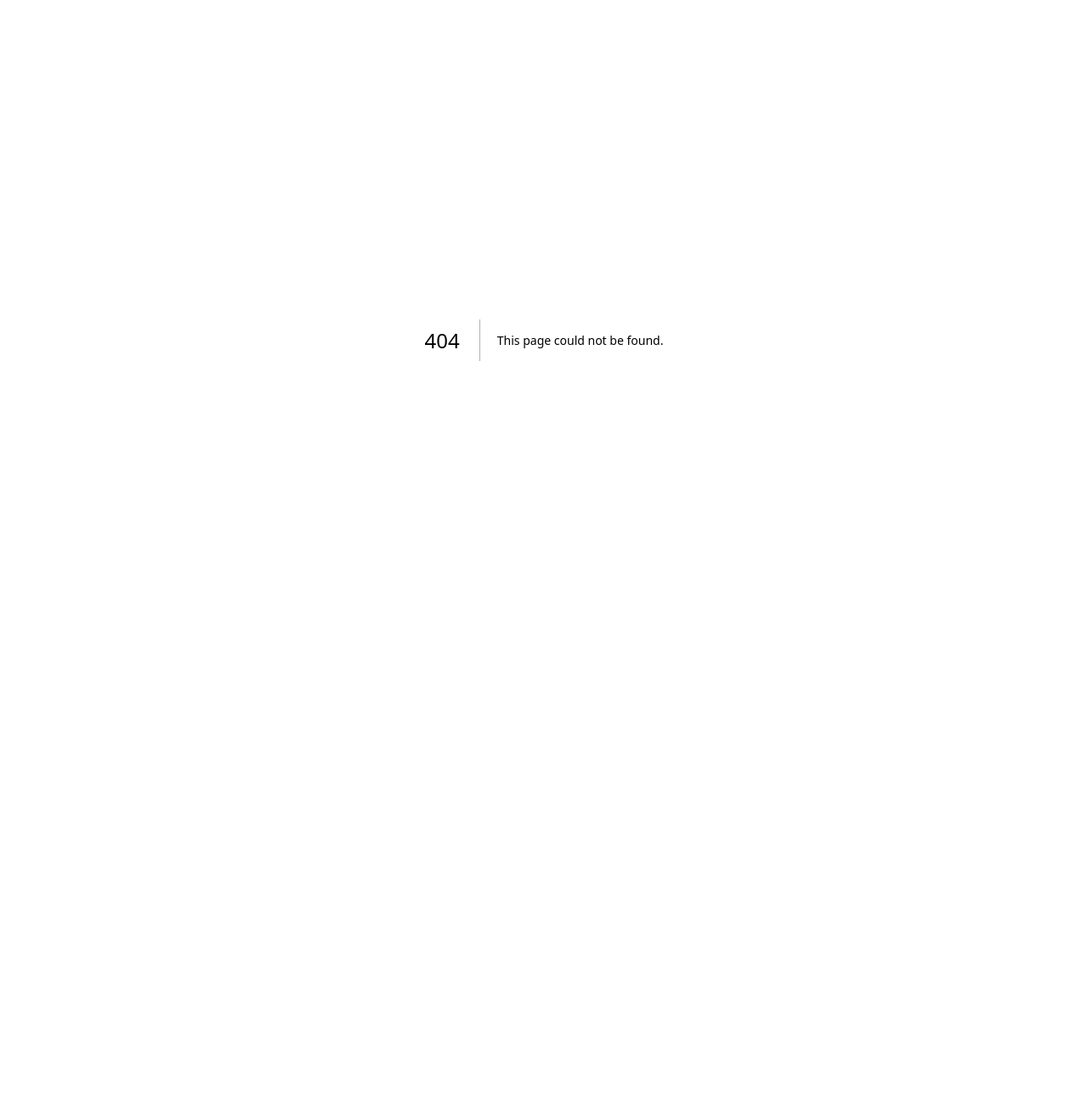
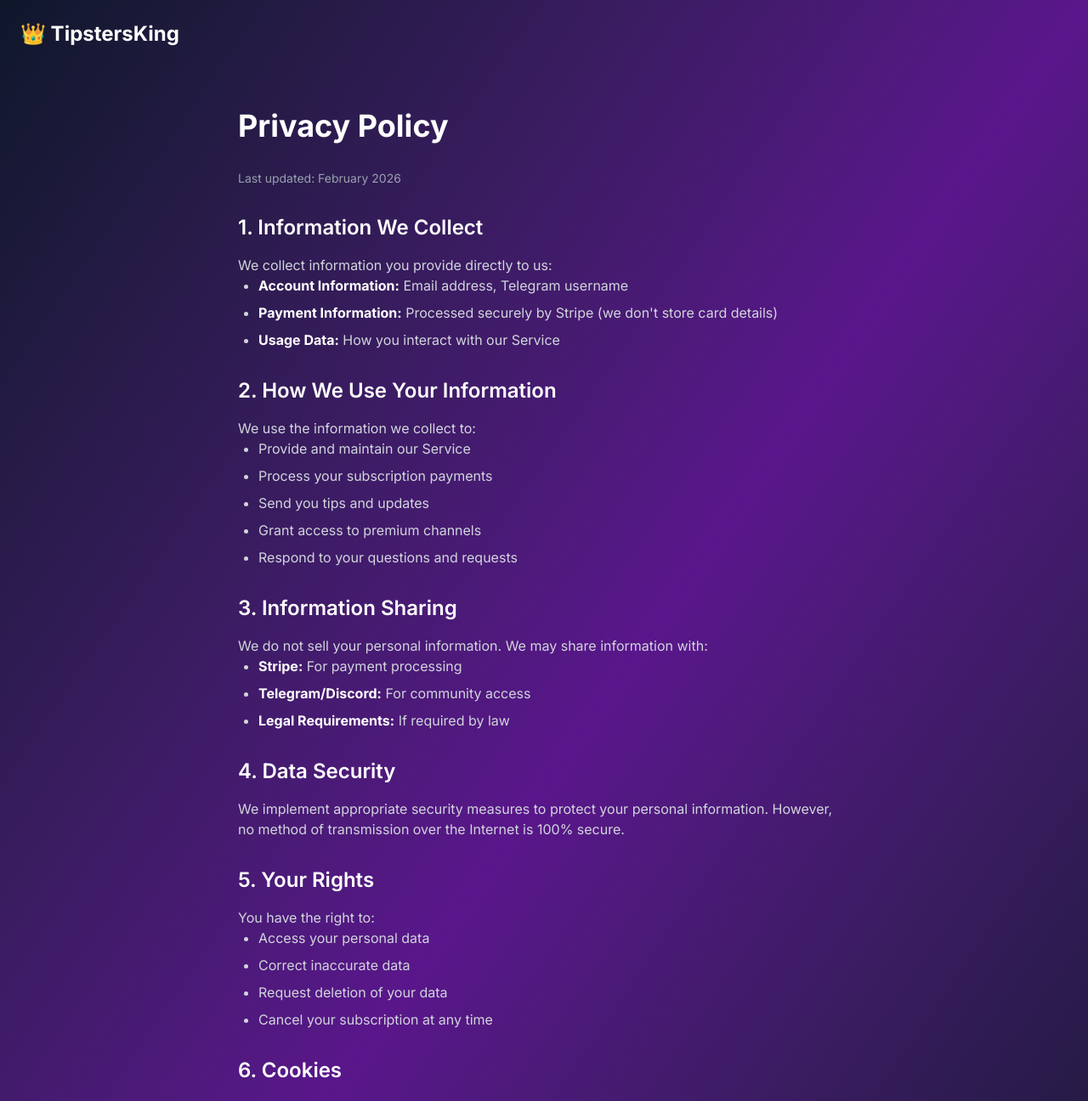
Before and after one commit to seabiscuitespoo-wq/tipstersking, a Next.js app: page /privacy in a window 1280 px wide. Before the commit this address had no page. Shown: the top 1296 px of the page at 85% size. Before the commit the page ends 800 px from the top, so only its background shows below. Built offline with nearby package versions, Linux system fonts and the light colour scheme.

Commit message:
Add Terms and Privacy pages

```diff
--- /dev/null
+++ b/src/app/privacy/page.tsx
@@ -0,0 +1,111 @@
+import Link from "next/link";
+
+export default function PrivacyPage() {
+  return (
+    <div className="min-h-screen bg-gradient-to-br from-slate-900 via-purple-900 to-slate-900">
+      <header className="container mx-auto px-6 py-6">
+        <nav className="flex justify-between items-center">
+          <Link href="/" className="text-2xl font-bold text-white">
+            👑 TipstersKing
+          </Link>
+        </nav>
+      </header>
+
+      <main className="container mx-auto px-6 py-12 max-w-3xl">
+        <h1 className="text-4xl font-bold text-white mb-8">Privacy Policy</h1>
+
+        <div className="prose prose-invert prose-purple max-w-none space-y-6 text-gray-300">
+          <p className="text-sm text-gray-400">Last updated: February 2026</p>
+
+          <section>
+            <h2 className="text-2xl font-semibold text-white mt-8 mb-4">1. Information We Collect</h2>
+            <p>We collect information you provide directly to us:</p>
+            <ul className="list-disc pl-6 space-y-2">
+              <li><strong className="text-white">Account Information:</strong> Email address, Telegram username</li>
+              <li><strong className="text-white">Payment Information:</strong> Processed securely by Stripe (we don't store card details)</li>
+              <li><strong className="text-white">Usage Data:</strong> How you interact with our Service</li>
+            </ul>
+          </section>
+
+          <section>
+            <h2 className="text-2xl font-semibold text-white mt-8 mb-4">2. How We Use Your Information</h2>
+            <p>We use the information we collect to:</p>
+            <ul className="list-disc pl-6 space-y-2">
+              <li>Provide and maintain our Service</li>
+              <li>Process your subscription payments</li>
+              <li>Send you tips and updates</li>
+              <li>Grant access to premium channels</li>
+              <li>Respond to your questions and requests</li>
+            </ul>
+          </section>
+
+          <section>
+            <h2 className="text-2xl font-semibold text-white mt-8 mb-4">3. Information Sharing</h2>
+            <p>We do not sell your personal information. We may share information with:</p>
+            <ul className="list-disc pl-6 space-y-2">
+              <li><strong className="text-white">Stripe:</strong> For payment processing</li>
+              <li><strong className="text-white">Telegram/Discord:</strong> For community access</li>
+              <li><strong className="text-white">Legal Requirements:</strong> If required by law</li>
+            </ul>
+          </section>
+
+          <section>
+            <h2 className="text-2xl font-semibold text-white mt-8 mb-4">4. Data Security</h2>
+            <p>
+              We implement appropriate security measures to protect your personal information.
+              However, no method of transmission over the Internet is 100% secure.
+            </p>
+          </section>
+
+          <section>
+            <h2 className="text-2xl font-semibold text-white mt-8 mb-4">5. Your Rights</h2>
+            <p>You have the right to:</p>
+            <ul className="list-disc pl-6 space-y-2">
+              <li>Access your personal data</li>
+              <li>Correct inaccurate data</li>
+              <li>Request deletion of your data</li>
+              <li>Cancel your subscription at any time</li>
+            </ul>
+          </section>
+
+          <section>
+            <h2 className="text-2xl font-semibold text-white mt-8 mb-4">6. Cookies</h2>
+            <p>
+              We use essential cookies to maintain your session and preferences.
+              We do not use tracking cookies for advertising purposes.
+            </p>
+          </section>
+
+          <section>
+            <h2 className="text-2xl font-semibold text-white mt-8 mb-4">7. Third-Party Services</h2>
+            <p>
+              Our Service integrates with third-party platforms (Telegram, Discord, Stripe).
+              Please review their privacy policies for information on how they handle your data.
+            </p>
+          </section>
+
+          <section>
+            <h2 className="text-2xl font-semibold text-white mt-8 mb-4">8. Changes to This Policy</h2>
+            <p>
+              We may update this Privacy Policy from time to time. We will notify you of any
+              changes by posting the new policy on this page.
+            </p>
+          </section>
+
+          <section>
+            <h2 className="text-2xl font-semibold text-white mt-8 mb-4">9. Contact Us</h2>
+            <p>
+              If you have questions about this Privacy Policy, contact us at: support@tipstersking.com
+            </p>
+          </section>
+        </div>
+
+        <div className="mt-12 pt-8 border-t border-white/10">
+          <Link href="/" className="text-purple-400 hover:underline">
+            ← Back to Home
+          </Link>
+        </div>
+      </main>
+    </div>
+  );
+}
--- /dev/null
+++ b/src/app/terms/page.tsx
@@ -0,0 +1,104 @@
+import Link from "next/link";
+
+export default function TermsPage() {
+  return (
+    <div className="min-h-screen bg-gradient-to-br from-slate-900 via-purple-900 to-slate-900">
+      <header className="container mx-auto px-6 py-6">
+        <nav className="flex justify-between items-center">
+          <Link href="/" className="text-2xl font-bold text-white">
+            👑 TipstersKing
+          </Link>
+        </nav>
+      </header>
+
+      <main className="container mx-auto px-6 py-12 max-w-3xl">
+        <h1 className="text-4xl font-bold text-white mb-8">Terms of Service</h1>
+
+        <div className="prose prose-invert prose-purple max-w-none space-y-6 text-gray-300">
+          <p className="text-sm text-gray-400">Last updated: February 2026</p>
+
+          <section>
+            <h2 className="text-2xl font-semibold text-white mt-8 mb-4">1. Acceptance of Terms</h2>
+            <p>
+              By accessing and using TipstersKing ("Service"), you agree to be bound by these Terms of Service.
+              If you do not agree to these terms, please do not use our Service.
+            </p>
+          </section>
+
+          <section>
+            <h2 className="text-2xl font-semibold text-white mt-8 mb-4">2. Description of Service</h2>
+            <p>
+              TipstersKing provides sports betting tips, analysis, and community features. Our Service includes:
+            </p>
+            <ul className="list-disc pl-6 space-y-2">
+              <li>Access to betting tips and predictions</li>
+              <li>Community channels on Telegram and Discord</li>
+              <li>Statistics and performance tracking</li>
+            </ul>
+          </section>
+
+          <section>
+            <h2 className="text-2xl font-semibold text-white mt-8 mb-4">3. Disclaimer</h2>
+            <p>
+              <strong className="text-white">Important:</strong> Sports betting involves financial risk.
+              TipstersKing provides tips for entertainment and informational purposes only. We do not guarantee
+              any profits or outcomes. Past performance does not guarantee future results.
+            </p>
+            <p>
+              You are solely responsible for your betting decisions. Only bet what you can afford to lose.
+              If you have a gambling problem, please seek help at <a href="https://www.begambleaware.org" className="text-purple-400 hover:underline">BeGambleAware.org</a>.
+            </p>
+          </section>
+
+          <section>
+            <h2 className="text-2xl font-semibold text-white mt-8 mb-4">4. Subscription and Payments</h2>
+            <p>
+              Premium subscriptions are billed monthly or annually through Stripe. You may cancel your
+              subscription at any time. Refunds are handled on a case-by-case basis.
+            </p>
+          </section>
+
+          <section>
+            <h2 className="text-2xl font-semibold text-white mt-8 mb-4">5. User Conduct</h2>
+            <p>You agree not to:</p>
+            <ul className="list-disc pl-6 space-y-2">
+              <li>Share your subscription access with others</li>
+              <li>Redistribute our tips or content without permission</li>
+              <li>Harass other community members</li>
+              <li>Use the Service for any illegal purposes</li>
+            </ul>
+          </section>
+
+          <section>
+            <h2 className="text-2xl font-semibold text-white mt-8 mb-4">6. Termination</h2>
+            <p>
+              We reserve the right to terminate or suspend your access to the Service at our discretion,
+              without notice, for conduct that we believe violates these Terms or is harmful to other users.
+            </p>
+          </section>
+
+          <section>
+            <h2 className="text-2xl font-semibold text-white mt-8 mb-4">7. Changes to Terms</h2>
+            <p>
+              We may update these Terms from time to time. Continued use of the Service after changes
+              constitutes acceptance of the new Terms.
+            </p>
+          </section>
+
+          <section>
+            <h2 className="text-2xl font-semibold text-white mt-8 mb-4">8. Contact</h2>
+            <p>
+              For questions about these Terms, contact us at: support@tipstersking.com
+            </p>
+          </section>
+        </div>
+
+        <div className="mt-12 pt-8 border-t border-white/10">
+          <Link href="/" className="text-purple-400 hover:underline">
+            ← Back to Home
+          </Link>
+        </div>
+      </main>
+    </div>
+  );
+}
```
